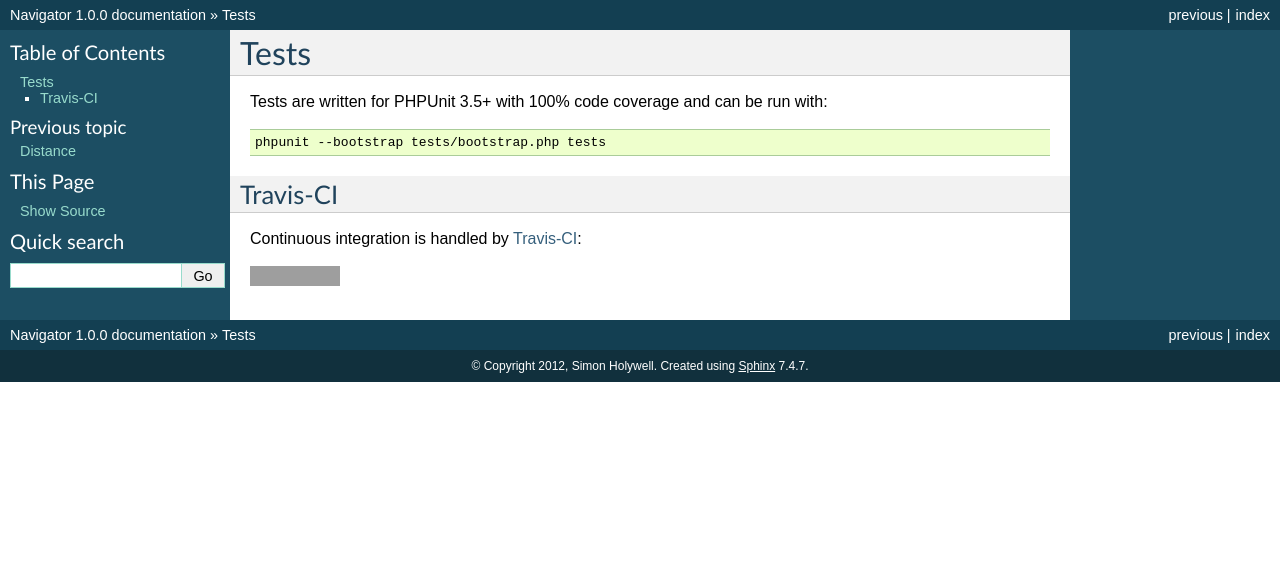
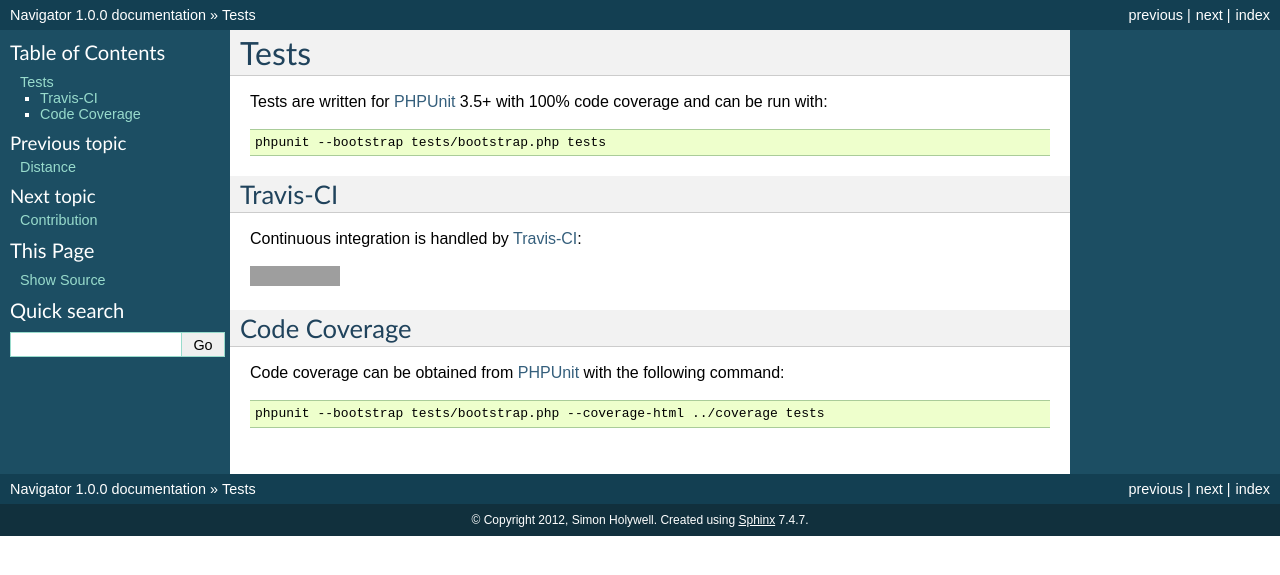
Before and after one commit to treffynnon/Navigator, a Sphinx documentation site: the page built from docs/tests.rst, in a window 1280 px wide. Shown: the top 575 px of the page. Built offline with Sphinx 7.4.7, drawn with Linux system fonts in a browser that asks for light colours; pages that are not in the unit, such as notebooks, are missing from menus; grey boxes are pictures that could not be loaded.

Commit message:
Add the licence and contribution documentation

```diff
--- /dev/null
+++ b/docs/contributing.rst
@@ -0,0 +1,4 @@
+Contribution
+============
+
+Contributions are welcome through pull requests, but they *must* not break any tests and all new features should come with 100% code coverage.
--- a/docs/index.rst
+++ b/docs/index.rst
@@ -8,11 +8,6 @@
 * Convert coordinate notation (decimals to degrees, minutes & seconds and back again).
 
 This is an improved (PHP5.3+) and tested version of `Geographic Calculations in PHP`_.
-
-Licence
-'''''''
-
-This library is under a permissive `BSD 2-Clause License`_.
 
 Contents:
 
@@ -26,6 +21,7 @@
    distance
    tests
    contributing
+   licence
 
 Indices and tables
 ==================
--- a/docs/tests.rst
+++ b/docs/tests.rst
@@ -1,7 +1,7 @@
 Tests
 =====
 
-Tests are written for PHPUnit 3.5+ with 100% code coverage and can be run with:
+Tests are written for PHPUnit_ 3.5+ with 100% code coverage and can be run with:
 
 .. code-block:: sh
 
@@ -16,4 +16,15 @@
     :alt: Build Status
     :target: http://travis-ci.org/treffynnon/Navigator
 
+Code Coverage
+'''''''''''''
+
+Code coverage can be obtained from PHPUnit_ with the following command:
+
+.. code-block:: sh
+
+    phpunit --bootstrap tests/bootstrap.php --coverage-html ../coverage tests
+
+
 .. _Travis-CI: http://travis-ci.org
+.. _PHPUnit: http://phpunit.de
```
Also changed, not shown: docs/licence.rst (added, +15 -0 lines).
